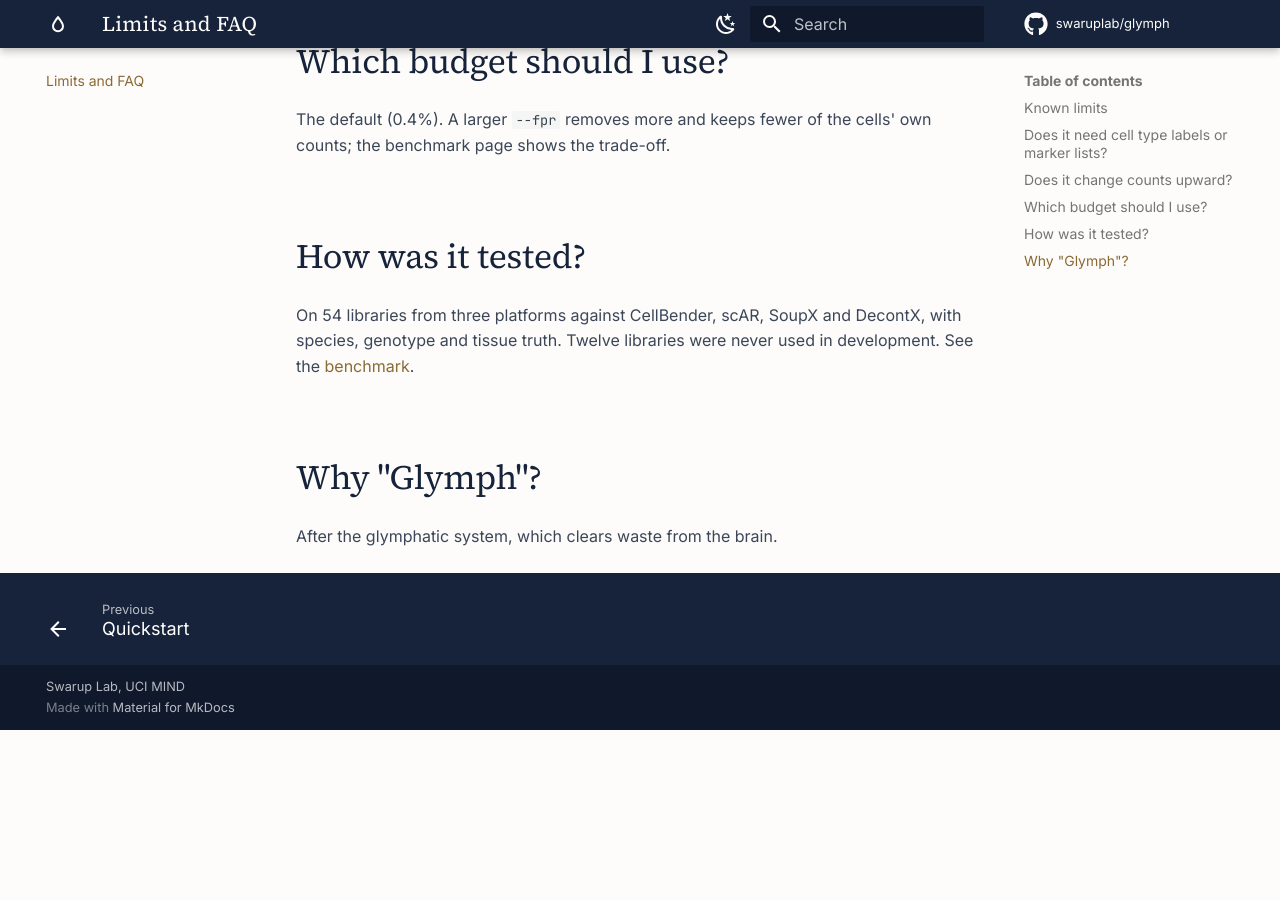
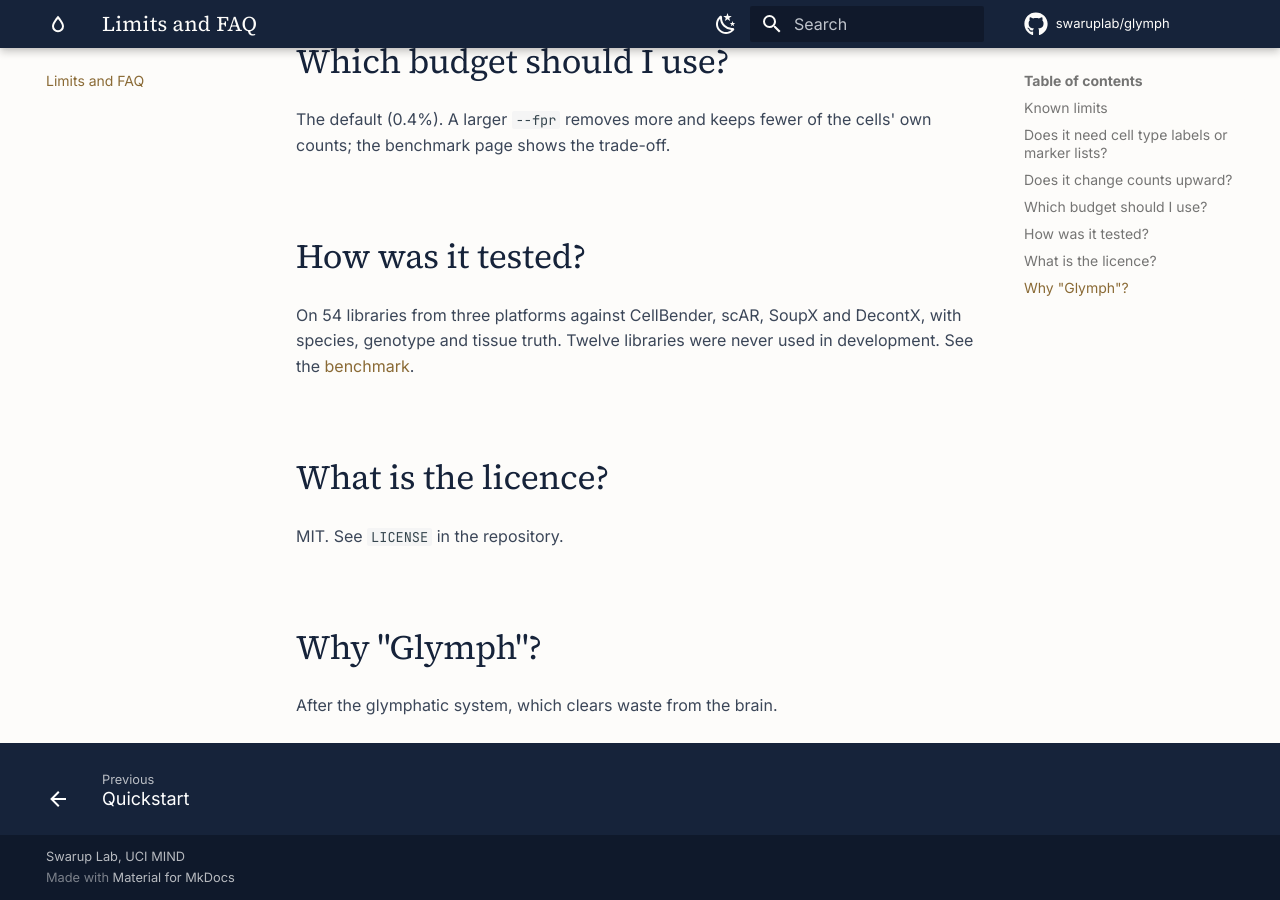
Before and after one commit to swaruplab/glymph, an MkDocs documentation site: the page built from docs/faq.md, in a window 1280 px wide and 900 px high, scrolled down 1096 px. Built offline with MkDocs 1.6.1 and Material for MkDocs 9.7.7, drawn with Linux system fonts in a browser that asks for light colours; comment, search, counter and statistics services are not loaded; before the commit the page ends 1826 px from its top, so only the background shows below that.

Commit message:
Add the MIT licence
Co-Authored-By: Claude Fable 5.2 <noreply@anthropic.com>

```diff
--- a/docs/faq.md
+++ b/docs/faq.md
@@ -27,6 +27,10 @@ The default (0.4%). A larger `--fpr` removes more and keeps fewer of the cells'
 On 54 libraries from three platforms against CellBender, scAR, SoupX and DecontX, with species, genotype and tissue truth.
 Twelve libraries were never used in development. See the [benchmark](benchmark.md).
 
+## What is the licence?
+
+MIT. See `LICENSE` in the repository.
+
 ## Why "Glymph"?
 
 After the glymphatic system, which clears waste from the brain.
--- a/pyproject.toml
+++ b/pyproject.toml
@@ -7,6 +7,7 @@ name = "glymph"
 version = "0.3.1"
 description = "Platform-general ambient RNA removal for single-cell and single-nucleus RNA-seq by count thinning"
 requires-python = ">=3.10"
+license = {text = "MIT"}
 dependencies = ["numpy", "scipy", "pandas", "h5py", "anndata", "torch>=2.2"]
 
 [project.scripts]
```
Also changed, not shown: README.md (+4 -0 lines), 1 other file.
